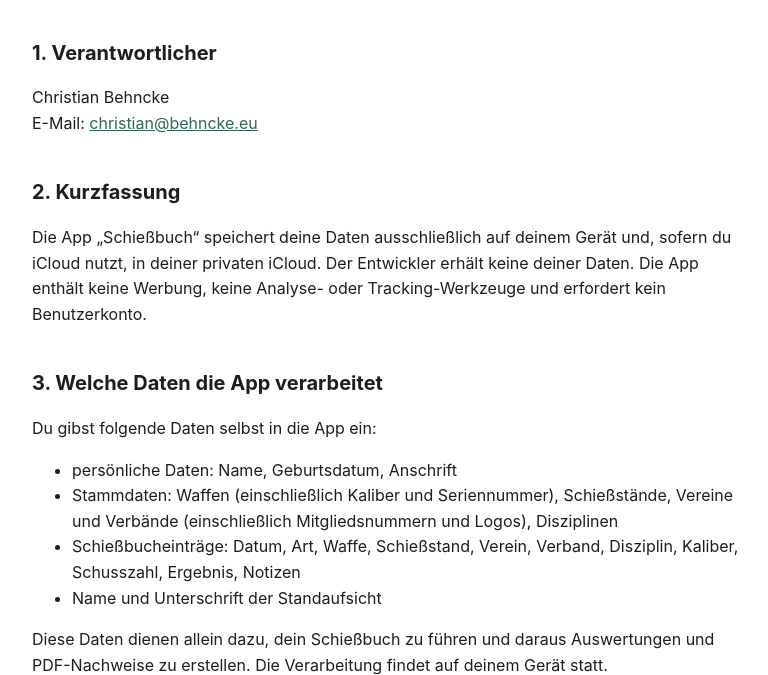
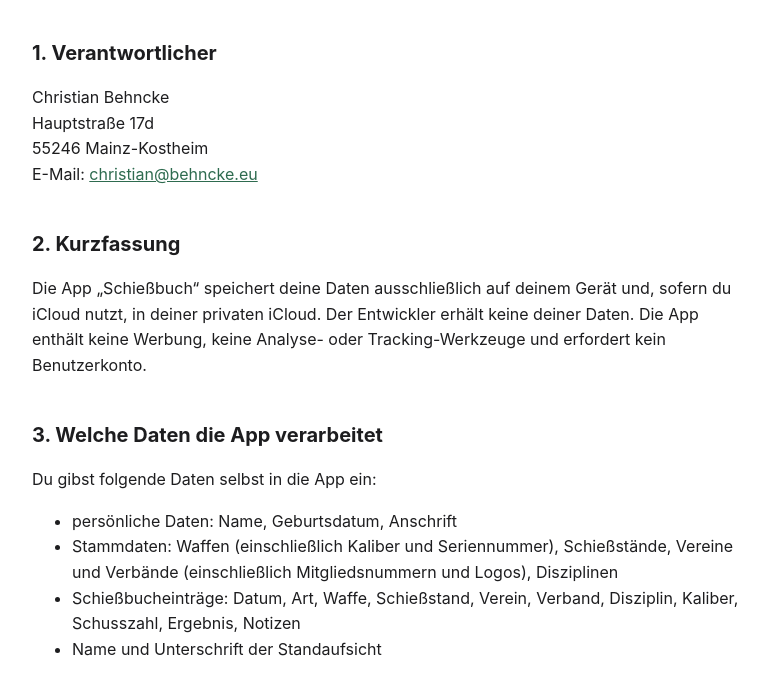
Before and after one commit to cbehncke/schiessbuch, a plain HTML site: page index.html in a window 1280 px wide. Shown: the part 136-811 px from the top of the page, without its empty margins (248-1016 px from the left). Drawn offline with Linux system fonts and the light colour scheme.

Commit message:
Add files via upload

```diff
--- a/index.html
+++ b/index.html
@@ -26,6 +26,8 @@
 
 <h2>1. Verantwortlicher</h2>
 <p>Christian Behncke<br>
+Hauptstraße 17d<br>
+55246 Mainz-Kostheim<br>
 E-Mail: <a href="mailto:christian@behncke.eu">christian@behncke.eu</a></p>
 
 <h2>2. Kurzfassung</h2>
```
